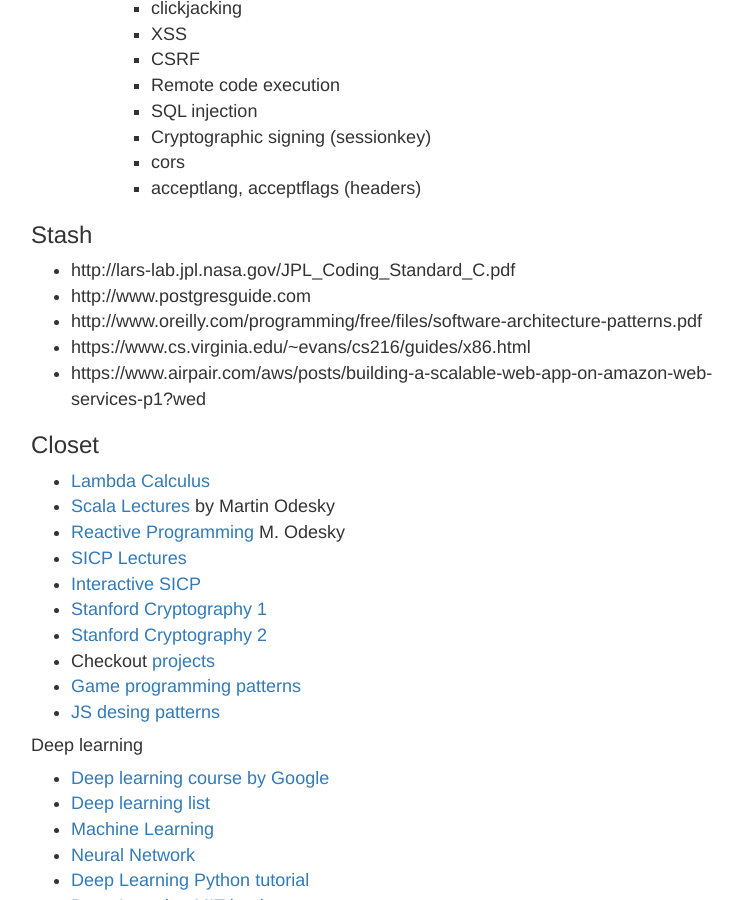
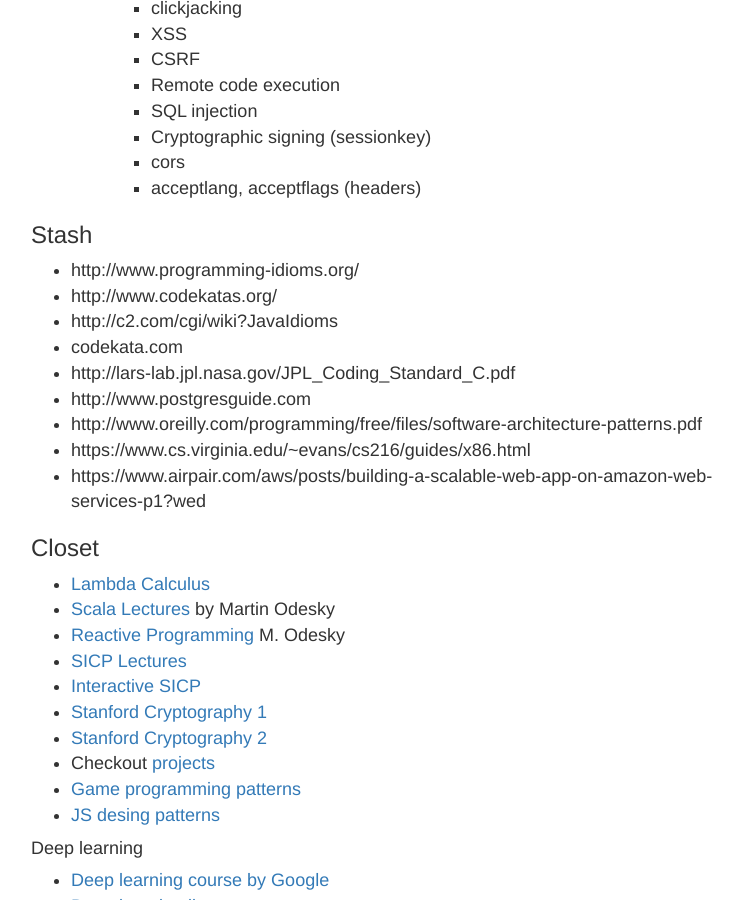
Before and after one commit to rohityadavcloud/rohityadavcloud.github.io, a Jekyll site: the page built from k/index.markdown, in a window 1280 px wide and 900 px high, scrolled down 1339 px. Shown: the whole window, without its empty margins (234-977 px from the left). Built offline with Jekyll 4.4.1, drawn with Linux system fonts in a browser that asks for light colours.

Commit message:
kup
Signed-off-by: Rohit Yadav <rohit.yadav@shapeblue.com>

```diff
--- a/k/index.markdown
+++ b/k/index.markdown
@@ -59,6 +59,10 @@
 
 ### Stash
 
+- http://www.programming-idioms.org/
+- http://www.codekatas.org/
+- http://c2.com/cgi/wiki?JavaIdioms
+- codekata.com
 - http://lars-lab.jpl.nasa.gov/JPL_Coding_Standard_C.pdf
 - http://www.postgresguide.com
 - http://www.oreilly.com/programming/free/files/software-architecture-patterns.pdf
```
